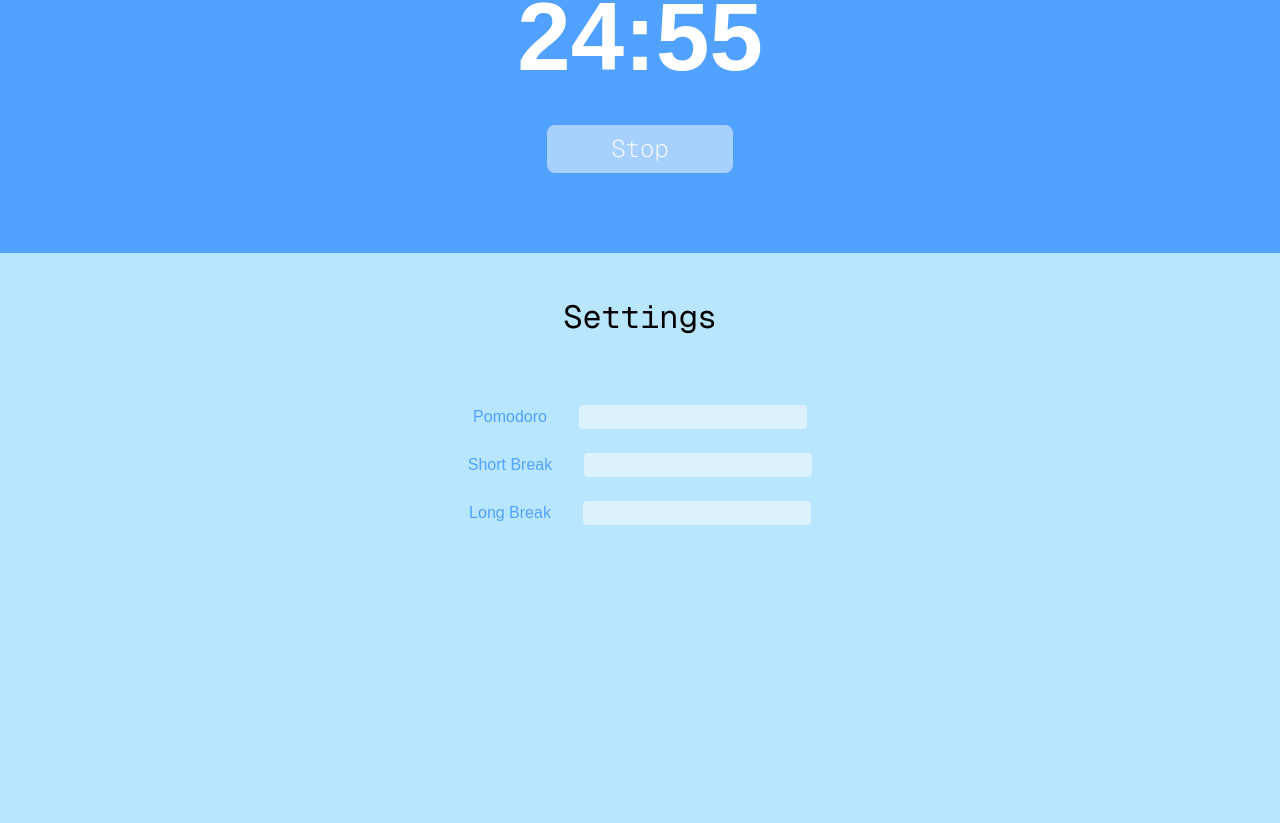
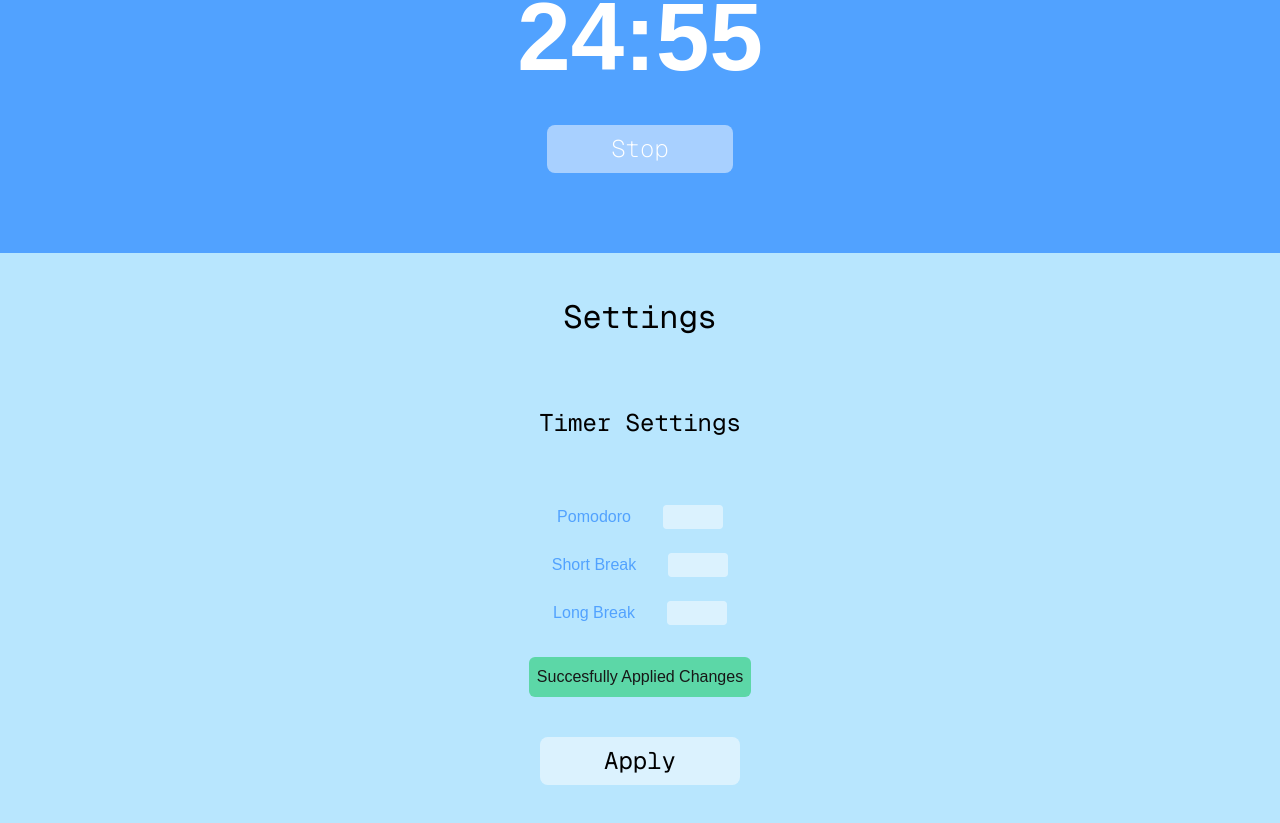
Before and after one commit to Tytexx/plantodoro, a Next.js app: page / in a window 1280 px wide. Shown: the part 651-1474 px from the top of the page. Built offline with nearby package versions, Linux system fonts and the light colour scheme.

Commit message:
working on settings

```diff
--- a/components/Settings.jsx
+++ b/components/Settings.jsx
@@ -1,31 +1,48 @@
-import React from "react";
+import React, { useState } from "react";
 
 export default function Settings() {
+    const [change, setChange ] = useState(true)
+
   return (
     <div className="bg-sky-200 h-200">
       <div className="items-center flex flex-col gap-6">
-        <h1 className="text-black m-10 font-mono text-[2rem] ">Settings</h1>
+        <h1 className="text-black mt-10 font-mono text-[2rem] ">Settings</h1>
+        <h2 className="text-black m-10 font-mono text-[1.5rem] ">Timer Settings</h2>
 
         <div className="flex justify-between gap-8">
           <label htmlFor="" className="text-blue-400">
             Pomodoro
           </label>
-          <input type="text" className="Minutes text-[black] font-mono bg-white/50 rounded-[4px]" />
+          <input
+            type="number"
+            className="Minutes text-[black] font-mono w-15 bg-white/50 rounded-[4px]"
+          />
         </div>
         <div className="flex justify-between gap-8">
           <label htmlFor="" className="text-blue-400">
             Short Break
           </label>
-          <input type="text" className="Minutes text-[black] font-mono bg-white/50 rounded-[4px]" />
+          <input
+            type="number"
+            className="Minutes text-[black] font-mono w-15 bg-white/50 rounded-[4px]"
+          />
         </div>{" "}
         <div className="flex justify-between gap-8">
           <label htmlFor="" className="text-blue-400">
             Long Break
           </label>
-          <input type="text" className="Minutes text-[black] font-mono bg-white/50 rounded-[4px]" />
+          <input
+            type="number"
+            className="Minutes text-[black] font-mono w-15 bg-white/50 rounded-[4px]"
+          />
         </div>
-
+        <div className="bg-green-500/50 p-2 rounded-[6px] m-2">Succesfully Applied Changes</div>
+        <button className="text-black px-16 py-2 text-2xl m-2 bg-white/50 rounded-[8px] cursor-pointer font-mono transition-all duration-300 ease-in-out hover:scale-105">
+          Apply
+        </button>
       </div>
+      <div className="items-center flex flex-col gap-6">
+    </div>
     </div>
   );
 }
--- a/components/Timer.jsx
+++ b/components/Timer.jsx
@@ -30,7 +30,7 @@ export default function ({
                 key === stage
                   ? "bg-neutral-50/50 rounded-[5px] font-mono"
                   : "bg-neutral-50/20  rounded-[5px] font-mono"
-              } p-1 cursor-pointer transition-all hover:bg-white/10`}
+              } p-1 cursor-pointer transition-all hover:bg-white/10 hover:scale-105`}
               onClick={() => switchStage(key)}
             >
               {option}
@@ -45,7 +45,7 @@ export default function ({
         </h1>
       </div>
       <button
-        className=" px-16 py-2 text-2xl mb-20 bg-white/50 rounded-[8px] cursor-pointer font-mono"
+        className=" px-16 py-2 text-2xl mb-20 bg-white/50 rounded-[8px] cursor-pointer font-mono transition-all hover:scale-105"
         onClick={() => {
           setIsRunning(!isRunning)
         }}
```
